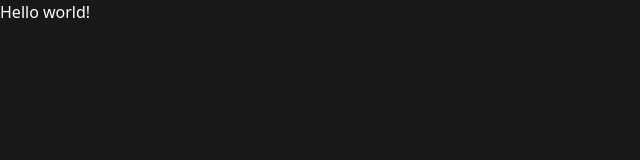
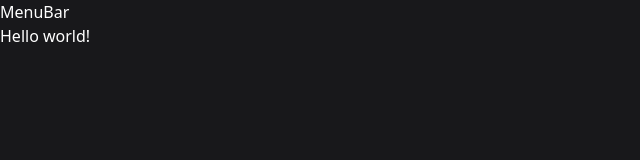
Before and after one commit to Rar-files/menu-planner, a Next.js app: page / in a window 1280 px wide. Shown: the top 160 px of the page, without its empty margins (0-640 px from the left). Built offline with nearby package versions, Linux system fonts and the light colour scheme.

Commit message:
DefModelTypes_AddedMenuBarComponent_AddedProvidersComponent

```diff
--- a/docker-compose.yml
+++ b/docker-compose.yml
@@ -35,8 +35,6 @@ services:
             - ./mongo-init.js:/docker-entrypoint-initdb.d/mongo-init.js:ro
         networks:
             - stack-network
-        ports:
-            - '27017:27017'
 
 networks:
     stack-network:
--- a/src/app/layout.tsx
+++ b/src/app/layout.tsx
@@ -1,6 +1,8 @@
 import type { Metadata } from 'next'
 
 import '@/styles/tailwind.css'
+import MenuBar from '@/components/menu-bar'
+import Providers from '@/services/providers'
 
 export const metadata: Metadata = {
     title: 'menu-planner',
@@ -10,7 +12,12 @@ export const metadata: Metadata = {
 const RootLayout = ({ children }: { children: React.ReactNode }) => {
     return (
         <html lang="en">
-            <body className={`bg-bg text-text-contrastText`}>{children}</body>
+            <body className={`bg-bg text-text-contrastText`}>
+                <Providers>
+                    <MenuBar />
+                    {children}
+                </Providers>
+            </body>
         </html>
     )
 }
--- /dev/null
+++ b/src/components/menu-bar/index.tsx
@@ -0,0 +1,11 @@
+import { FC } from 'react'
+
+const MenuBar: FC = () => {
+    return (
+        <div>
+            <h1>MenuBar</h1>
+        </div>
+    )
+}
+
+export default MenuBar
--- /dev/null
+++ b/src/services/providers/index.tsx
@@ -0,0 +1,11 @@
+import { FC } from 'react'
+
+type props = {
+    children: React.ReactNode
+}
+
+const Providers: FC<props> = ({ children }) => {
+    return <>{children}</>
+}
+
+export default Providers
```
Also changed, not shown: src/types/IIngredient.ts (added, +11 -0 lines), src/types/IMeal.ts (added, +13 -0 lines), src/types/IProduct.ts (added, +12 -0 lines), 1 other file (tests, documents, lock files or other folders).
